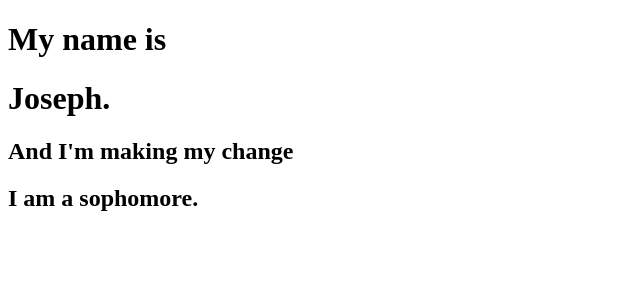
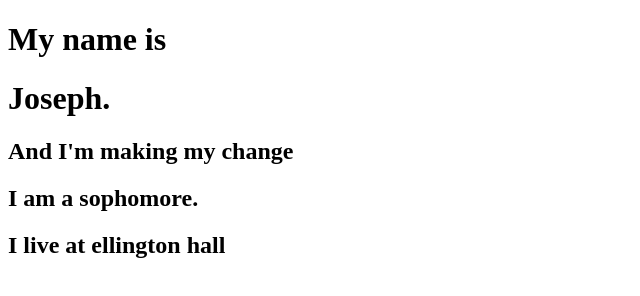
Before and after one commit to JSievers451/CSC2510, a plain HTML site: page index.html in a window 1280 px wide. Shown: the whole page, without its empty margins (0-640 px from the left). Drawn offline with Linux system fonts and the light colour scheme.

Commit message:
Updated body

```diff
--- a/index.html
+++ b/index.html
@@ -10,5 +10,6 @@
     <h1> Joseph.</h1>
     <h2>And I'm making my change</h2>
     <h2>I am a sophomore.</h2>
+    <h2> I live at ellington hall</h2>
 </body>
 </html>
```
